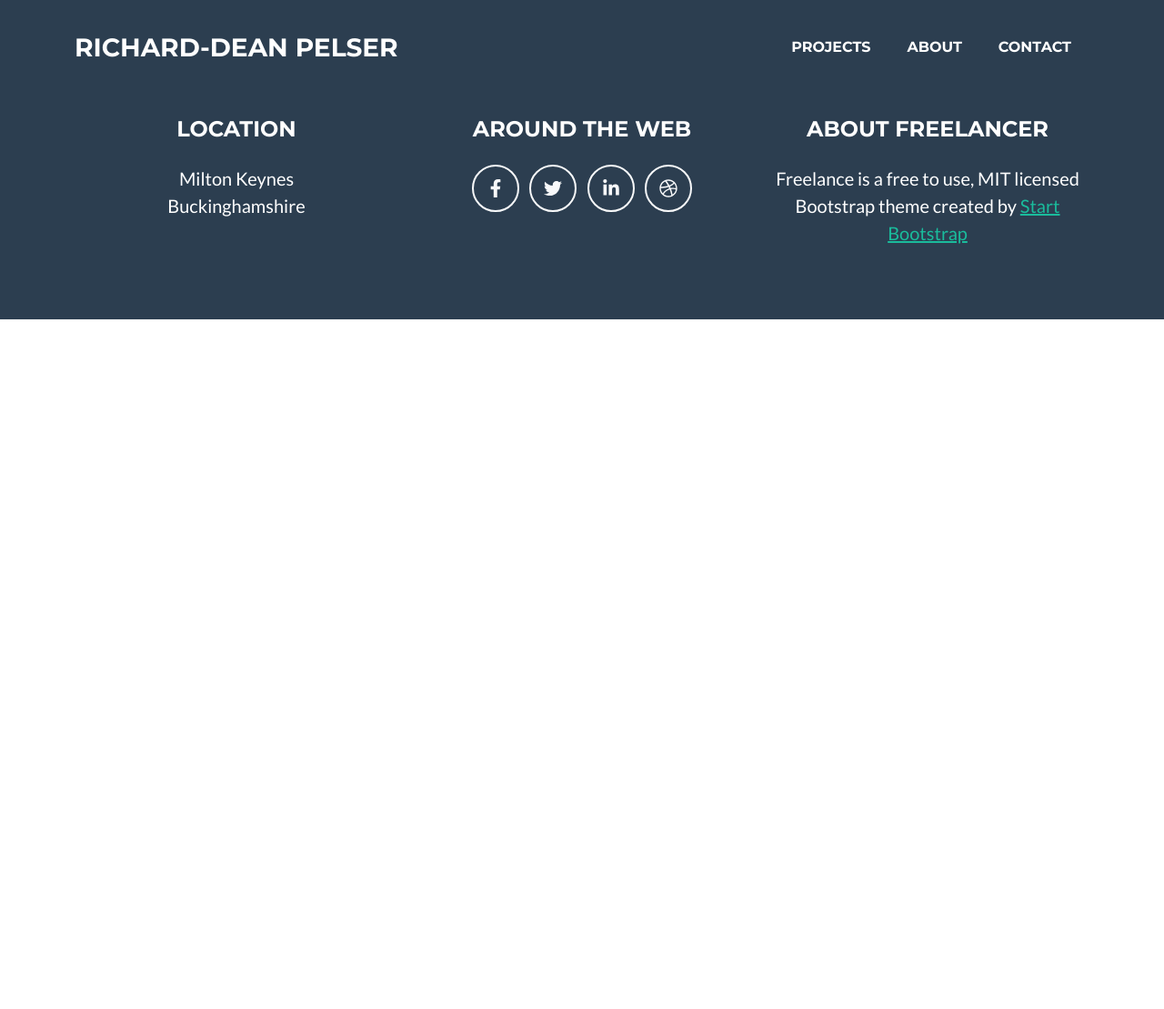
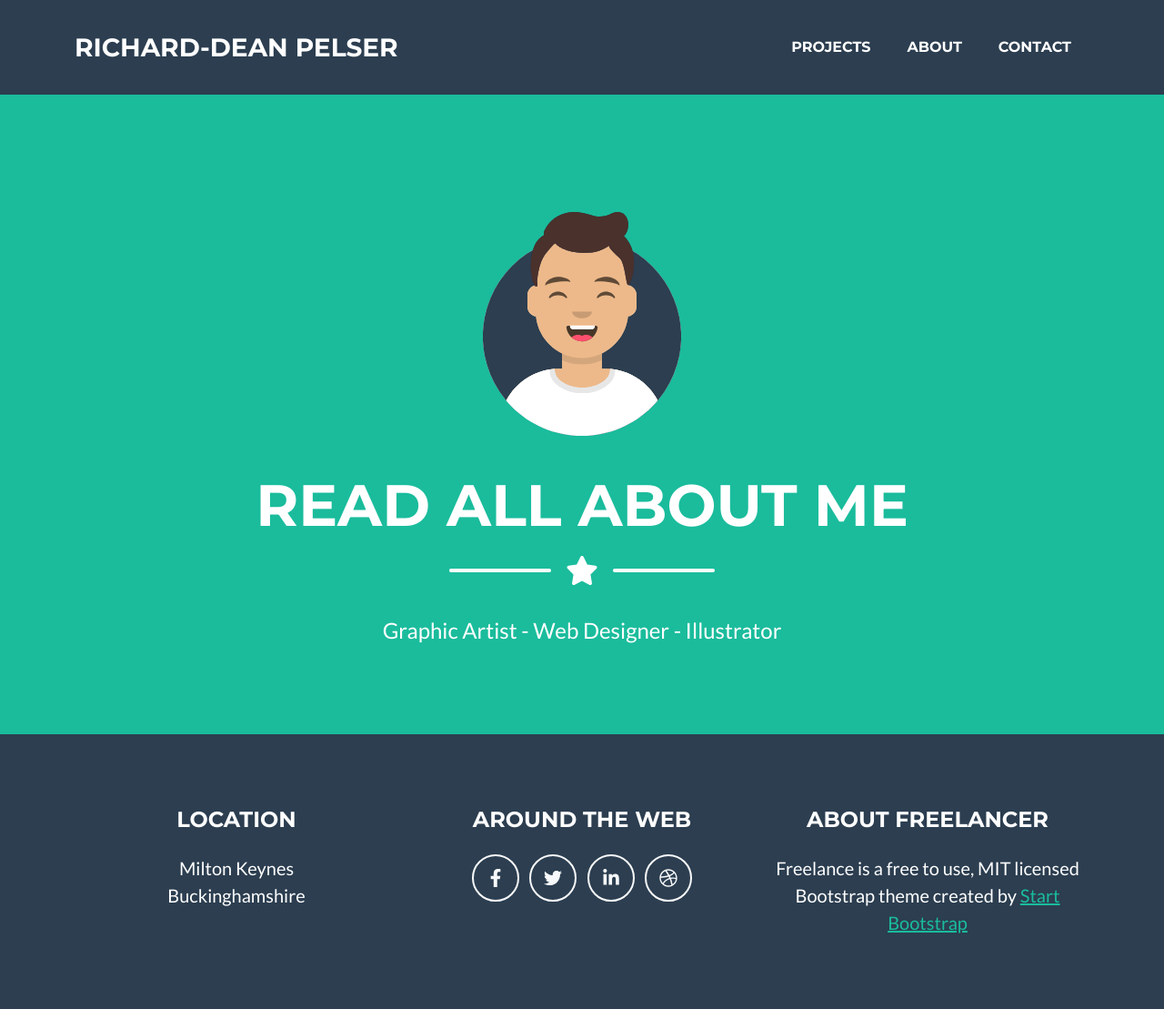
Before and after one commit to richarddeanpelser/portfolio, a Django app: page / in a window 1280 px wide. Shown: the whole page at 91% size. Before the commit the page ends 351 px from the top, so only its background shows below. Run offline with Django 4.2, Linux system fonts and the light colour scheme; some libraries are stand-ins or nearby versions.

Commit message:
Fixed base and home templates

```diff
--- a/portfolio/templates/base.html
+++ b/portfolio/templates/base.html
@@ -1,3 +1,4 @@
+
 {% load static %}
 
 <!DOCTYPE html>
@@ -31,15 +32,18 @@
 
     {% block content %}
 
+
+
+
     {% endblock content %}
 
-    <footer class="footer text-center">
-        <!-- Copyright Section-->
-        {% block footer %} {% include 'footer.html' %} {% endblock footer %}
-    </footer>
+
 
 </body>
 <!-- Footer-->
-
+<footer class="footer text-center">
+    <!-- Copyright Section-->
+    {% block footer %} {% include 'footer.html' %} {% endblock footer %}
+</footer>
 <!-- Footer-->
 </html>
--- a/portfolio/templates/home.html
+++ b/portfolio/templates/home.html
@@ -1,14 +1,14 @@
-{% extends "base.html" %}
+{% extends 'base.html' %}
 {% load static %}
 
-
+{% block content %}
 <!-- Masthead-->
 <header class="masthead bg-primary text-white text-center">
     <div class="container d-flex align-items-center flex-column">
         <!-- Masthead Avatar Image-->
         <img class="masthead-avatar mb-5" src="{% static 'assets/img/avataaars.svg' %}" alt="..." />
         <!-- Masthead Heading-->
-        <h1 class="masthead-heading text-uppercase mb-0">Start Bootstrap</h1>
+        <h1 class="masthead-heading text-uppercase mb-0">Read all about me</h1>
         <!-- Icon Divider-->
         <div class="divider-custom divider-light">
             <div class="divider-custom-line"></div>
@@ -20,16 +20,5 @@
     </div>
 </header>
 
-<body>
-
-{% block content %}
-
-{% block navbar %} {% include 'navbar.html' %} {% endblock navbar %}
-
-
-
-
 
 {% endblock content %}
-
-</body>
```
